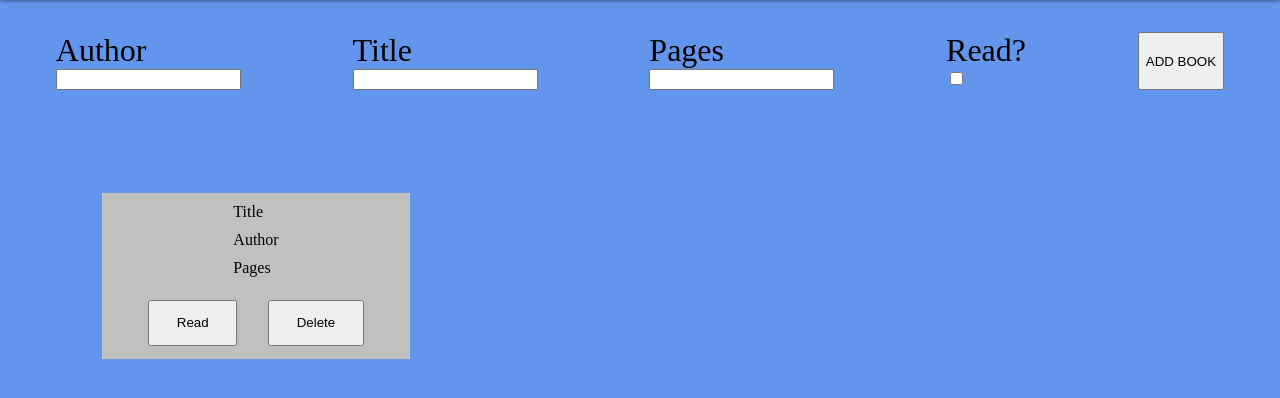
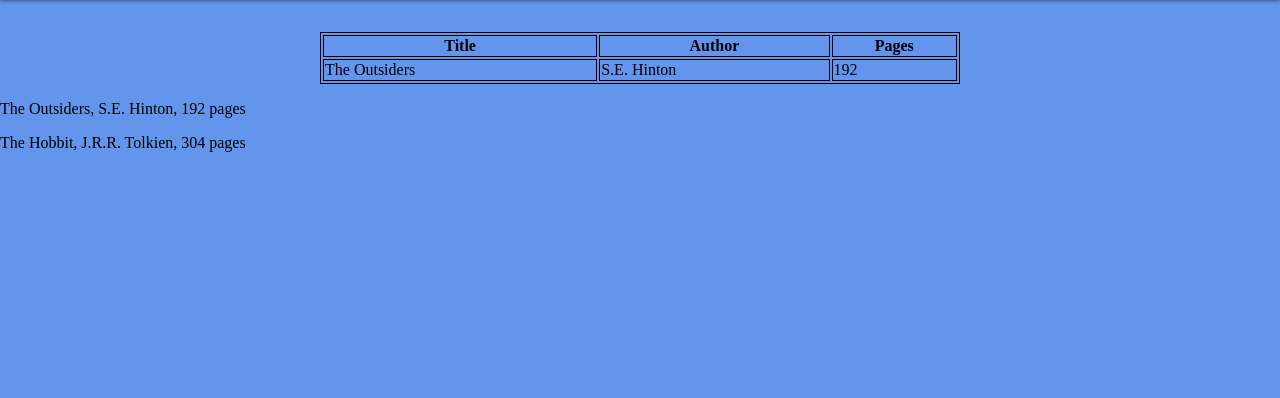
Before and after one commit to brentwashington/library, a plain HTML site: page index.html in a window 1280 px wide. Shown: the part 120-518 px from the top of the page. Drawn offline with Linux system fonts and the light colour scheme.

Commit message:
Refactor display into table

```diff
--- a/index.html
+++ b/index.html
@@ -13,46 +13,20 @@
 <body>
     <!-- Header -->
     <header>Virtual Library<span class="material-icons">menu_book</span></header>
-    <!-- Book form -->
-    <div id="form-container">
-        <form id="book-form">
-            <!-- Author -->
-            <div>
-                <label for="author">Author</label><br>
-                <input type="text" id="author"><br>
-            </div>
-            <!-- Title -->
-            <div>
-                <label for="title">Title</label><br>
-                <input type="text" id="title"><br>
-            </div>
-            <!-- Pages -->
-            <div>
-                <label for="pages">Pages</label><br>
-                <input type="number" id="pages"><br>
-            </div>
-            <!-- Read -->
-            <div>
-                <label for="read">Read?</label><br>
-                <input type="checkbox" id="read"><br>
-            </div>
-            <!-- Submit -->
-            <input type="submit" id="add-book" value="ADD BOOK">
-        </form>
-    </div>
 
-    <div id="card-container">
-        <div id="card">
-            <div>
-                <p class="card-content" id="title">Title</p>
-                <p class="card-content" id="author">Author</p>
-                <p class="card-content" id="pages">Pages</p>
-            </div>
-            <div>
-                <button class="card-buttons">Read</button>
-                <button class="card-buttons">Delete</button>
-            </div>
-        </div>
+    <div id="table-container">
+        <table>
+            <tr>
+                <th>Title</th>
+                <th>Author</th>
+                <th>Pages</th>
+            </tr>
+            <tr>
+                <td>The Outsiders</td>
+                <td>S.E. Hinton</td>
+                <td>192</td>
+            </tr>
+        </table>
     </div>
 
     <script src="library.js"></script>
--- a/library.js
+++ b/library.js
@@ -1,7 +1,5 @@
 let book1 = new Book("S.E. Hinton", "The Outsiders", 192, true);
 let book2 = new Book("J.R.R. Tolkien", "The Hobbit", 304, false);
-
-let addBookButton = document.getElementById("add-book");
 
 let myLibrary = [book1, book2];
 
@@ -15,7 +13,10 @@ function Book(author, title, pages, read) {
 
 function addBookToLibrary() {
   for (let book of myLibrary) {
-      console.log(book);
+    let para = document.createElement("p");
+    let bookDetails = document.createTextNode(`${book.title}, ${book.author}, ${book.pages} pages`);
+    para.appendChild(bookDetails);
+    document.body.appendChild(para);
   }
 }
 
--- a/style.css
+++ b/style.css
@@ -2,11 +2,6 @@ html, body {
     background-color: cornflowerblue;
     margin: 0;
     padding: 0;
-}
-
-#book-form {
-    display: flex;
-    justify-content: space-around;
 }
 
 header {
@@ -19,34 +14,21 @@ header {
     margin-bottom: 3%;
 }
 
+#table-container {
+    display: flex;
+    justify-content: center;
+}
+
+table {
+    width: 50%;
+}
+
+table, th, td {
+    border: 1px solid black;
+}
+
 span {
     margin: 0px 15px;
-}
-
-#card {
-    display: flex;
-    flex-direction: column;
-    align-items: center;
-    background-color: silver;
-    margin: 10%;
-}
-
-.card-content {
-    display: flex;
-    flex-direction: column;
-    justify-items: center;
-    margin: 10px;
-}
-
-.card-buttons {
-    padding: 1em 2em;
-    margin: 1em;
-}
-
-#card-container {
-    display: grid;
-    grid-template-columns: repeat(3, 1fr);
-    margin: 5%;
 }
 
 label {
```
